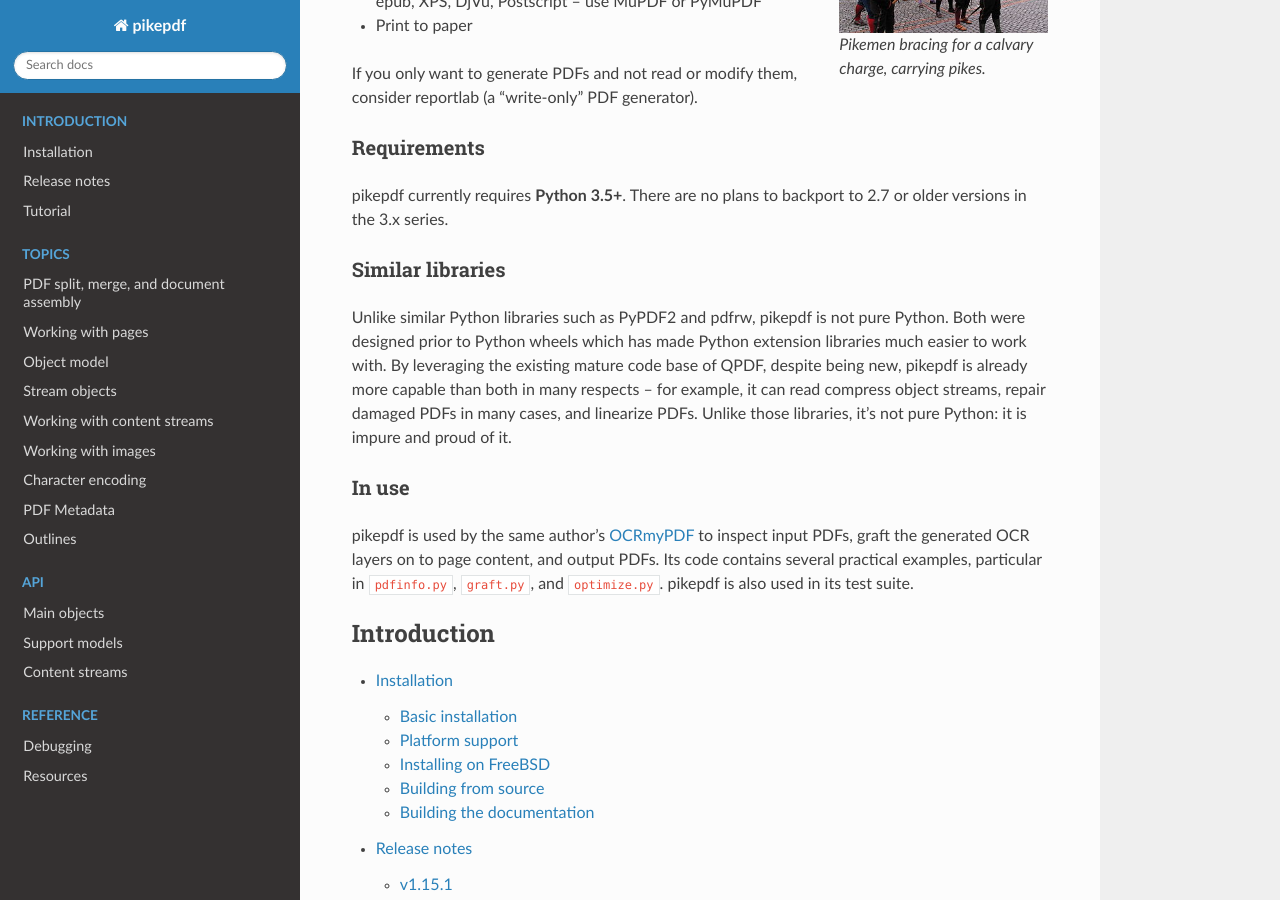
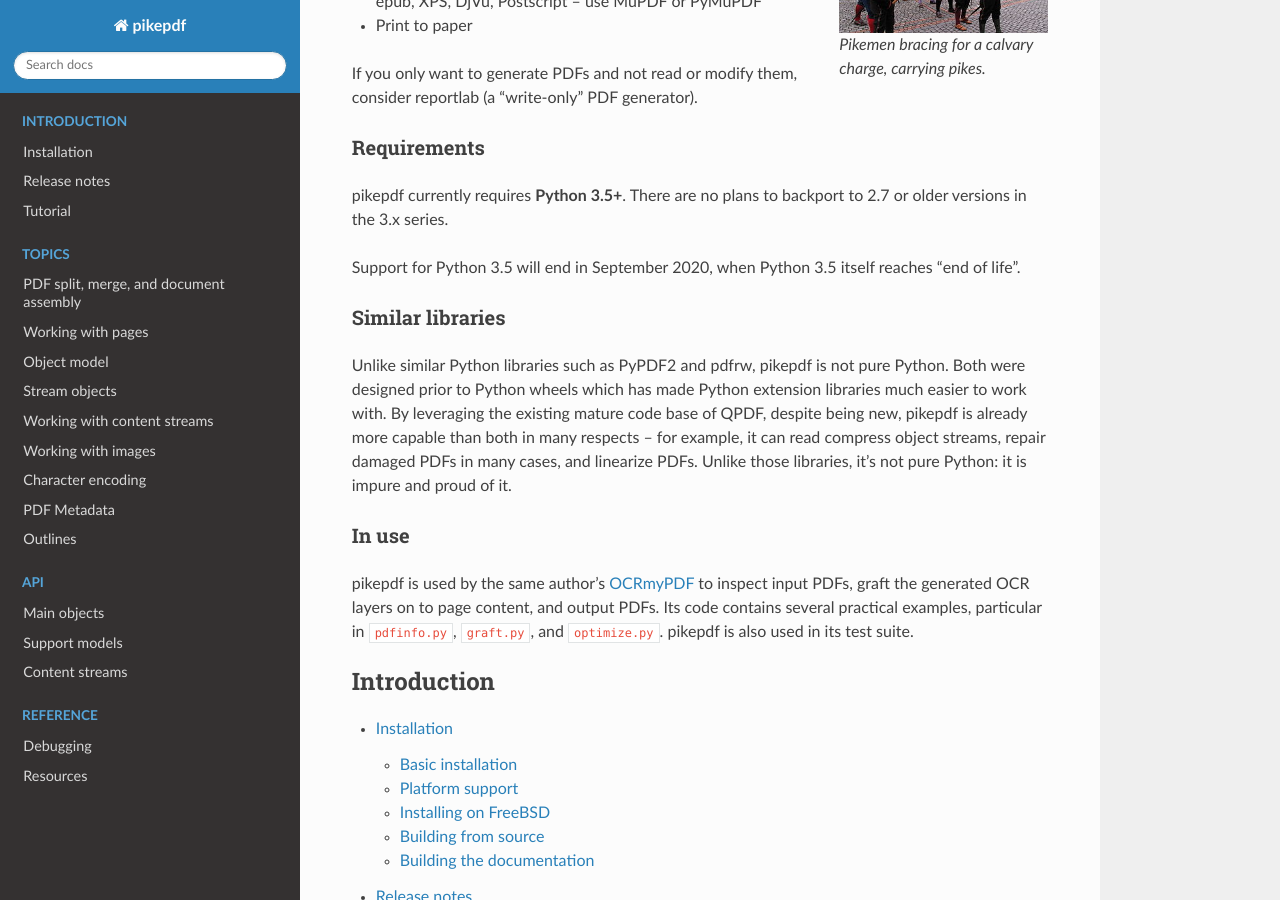
Before and after one commit to pikepdf/pikepdf, a Sphinx documentation site: the page built from docs/index.rst, in a window 1280 px wide and 900 px high, scrolled down 1290 px. Built offline with Sphinx 7.4.7 and the Read the Docs theme 2.0.0, drawn with Linux system fonts in a browser that asks for light colours; pages that are not in the unit, such as notebooks, are missing from menus; the version number could not be read and is left out.

Commit message:
Deprecate Python 3.5 support

```diff
--- a/docs/index.rst
+++ b/docs/index.rst
@@ -86,6 +86,9 @@
 pikepdf currently requires **Python 3.5+**. There are no plans to backport to
 2.7 or older versions in the 3.x series.
 
+Support for Python 3.5 will end in September 2020, when Python 3.5 itself reaches
+"end of life".
+
 Similar libraries
 ~~~~~~~~~~~~~~~~~
 
```
